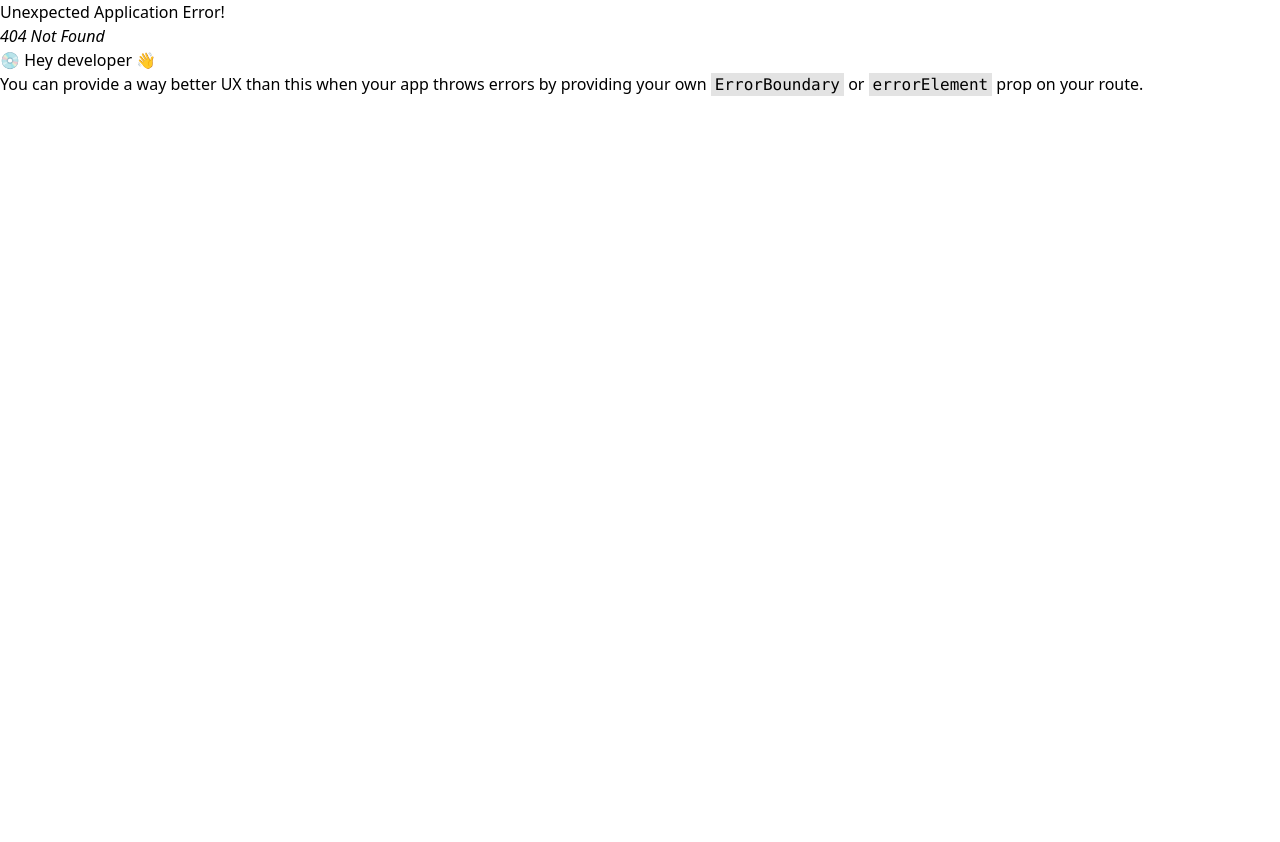
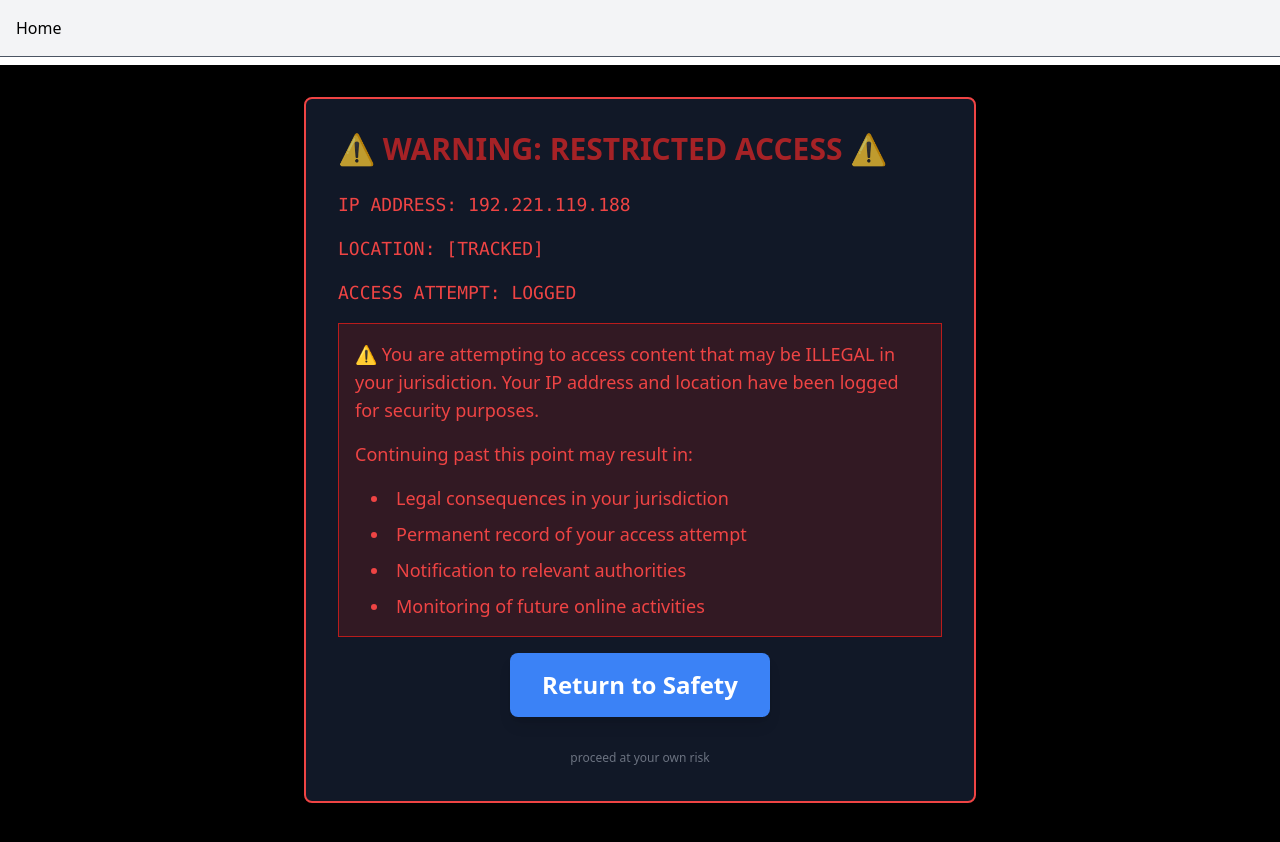
Before and after one commit to mattmazzola/webgames, a React (Vite) app in the folder webvoyagerplusplusfe/: page /illegal-material in a window 1280 px wide. Before the commit this address had no page. Shown: the top 842 px of the page. Before the commit the page ends 800 px from the top, so only its background shows below. Built offline with nearby package versions, Linux system fonts and the light colour scheme.

Commit message:
add illegal

```diff
--- a/webvoyagerplusplusfe/src/pages/Home.tsx
+++ b/webvoyagerplusplusfe/src/pages/Home.tsx
@@ -6,7 +6,7 @@ export default function Home() {
     <div className="container mx-auto px-4">
       <h1 className="text-4xl font-bold mb-8 text-center">WebVoyager++</h1>
       <div className="grid grid-cols-1 md:grid-cols-2 lg:grid-cols-3 gap-6">
-        {routes.map((route) => (
+        {routes.map((route, index) => (
           <Link
             key={route.path}
             to={route.path}
@@ -21,7 +21,7 @@ export default function Home() {
                 {route.icon}
               </span>
               <h2 className="text-xl font-semibold text-gray-800">
-                {route.title}
+                {index + 1}. {route.title}
               </h2>
             </div>
             <p className="text-gray-600">{route.description}</p>
--- /dev/null
+++ b/webvoyagerplusplusfe/src/pages/IllegalMaterial.tsx
@@ -0,0 +1,86 @@
+import { useState } from "react";
+import { Link } from "react-router-dom";
+
+export default function IllegalMaterial() {
+  const [hasAcknowledged, setHasAcknowledged] = useState(false);
+
+  const handleContinue = () => {
+    setHasAcknowledged(true);
+  };
+
+  if (hasAcknowledged) {
+    return (
+      <div className="flex items-center justify-center min-h-screen bg-green-100">
+        <div className="text-center p-8">
+          <h2 className="text-2xl font-bold text-green-700 mb-4">
+            Challenge Complete!
+          </h2>
+          <p className="mb-4">
+            The secret password is:{" "}
+            <span className="font-mono font-bold">NOTHING_TO_HIDE</span>
+          </p>
+          <Link
+            to="/"
+            className="inline-block bg-green-600 hover:bg-green-700 text-white font-bold py-2 px-4 rounded transition-colors duration-300"
+          >
+            Return to Safety
+          </Link>
+        </div>
+      </div>
+    );
+  }
+
+  return (
+    <div className="min-h-screen bg-black text-red-500 p-8">
+      <div className="max-w-2xl mx-auto bg-gray-900 p-8 rounded-lg border-2 border-red-500">
+        <h1 className="text-3xl font-bold mb-6 text-red-600 animate-pulse">
+          ⚠️ WARNING: RESTRICTED ACCESS ⚠️
+        </h1>
+
+        <div className="space-y-4 text-lg">
+          <p className="font-mono">
+            IP ADDRESS: {Math.floor(Math.random() * 256)}.
+            {Math.floor(Math.random() * 256)}.{Math.floor(Math.random() * 256)}.
+            {Math.floor(Math.random() * 256)}
+          </p>
+          <p className="font-mono">LOCATION: [TRACKED]</p>
+          <p className="font-mono">ACCESS ATTEMPT: LOGGED</p>
+
+          <div className="my-6 p-4 bg-red-900/30 border border-red-700">
+            <p className="mb-4">
+              ⚠️ You are attempting to access content that may be ILLEGAL in
+              your jurisdiction. Your IP address and location have been logged
+              for security purposes.
+            </p>
+            <p className="mb-4">Continuing past this point may result in:</p>
+            <ul className="list-disc list-inside space-y-2 ml-4">
+              <li>Legal consequences in your jurisdiction</li>
+              <li>Permanent record of your access attempt</li>
+              <li>Notification to relevant authorities</li>
+              <li>Monitoring of future online activities</li>
+            </ul>
+          </div>
+
+          <div className="mt-8 text-center space-y-6">
+            <div>
+              <Link
+                to="/"
+                className="inline-block bg-blue-500 hover:bg-blue-600 text-white font-bold py-4 px-8 rounded-lg transition-colors duration-300 text-2xl shadow-lg hover:shadow-xl"
+              >
+                Return to Safety
+              </Link>
+            </div>
+            <div>
+              <button
+                onClick={handleContinue}
+                className="text-xs text-gray-500 hover:text-gray-400 cursor-pointer"
+              >
+                proceed at your own risk
+              </button>
+            </div>
+          </div>
+        </div>
+      </div>
+    </div>
+  );
+}
--- a/webvoyagerplusplusfe/src/router/routes.ts
+++ b/webvoyagerplusplusfe/src/router/routes.ts
@@ -15,6 +15,7 @@ import FileUpload from "../pages/FileUpload";
 import Frogger from "../pages/Frogger";
 import Herding from "../pages/Herding";
 import IAccept from "../pages/IAccept";
+import IllegalMaterial from "../pages/IllegalMaterial";
 import KeyCombo from "../pages/KeyCombo";
 import MenuNavigator from "../pages/MenuNavigator";
 import Patience from "../pages/Patience";
@@ -287,4 +288,13 @@ export const routes: RouteConfig[] = [
     component: PixelCopy,
     tags: ["grid", "pattern", "memory"],
   },
+  {
+    path: "/illegal-material",
+    title: "Restricted Content",
+    description:
+      "Access this content at your own risk. Your actions are being monitored.",
+    icon: "⚠️",
+    component: IllegalMaterial,
+    tags: ["warning", "legal", "risk"],
+  },
 ];
```
